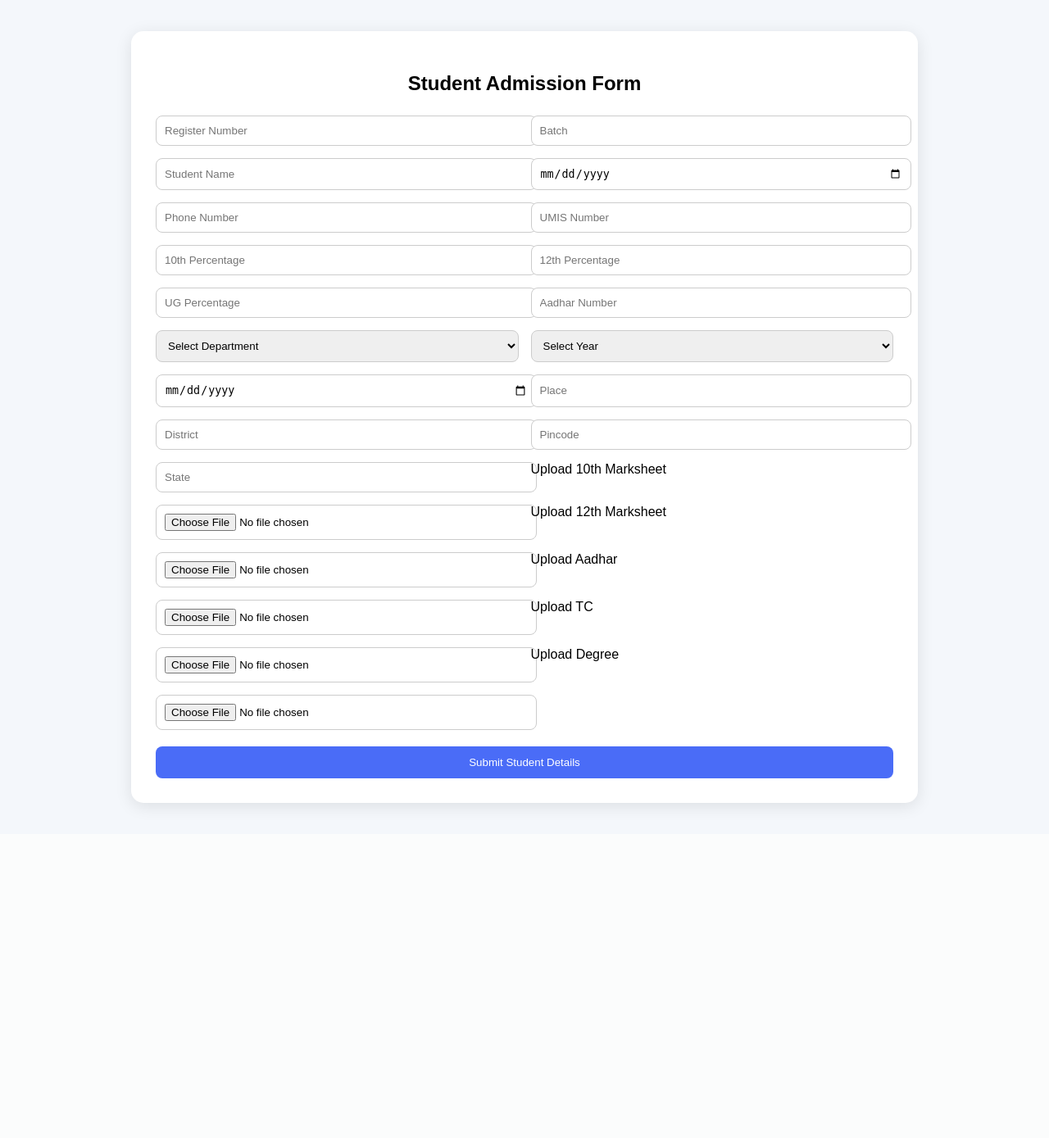
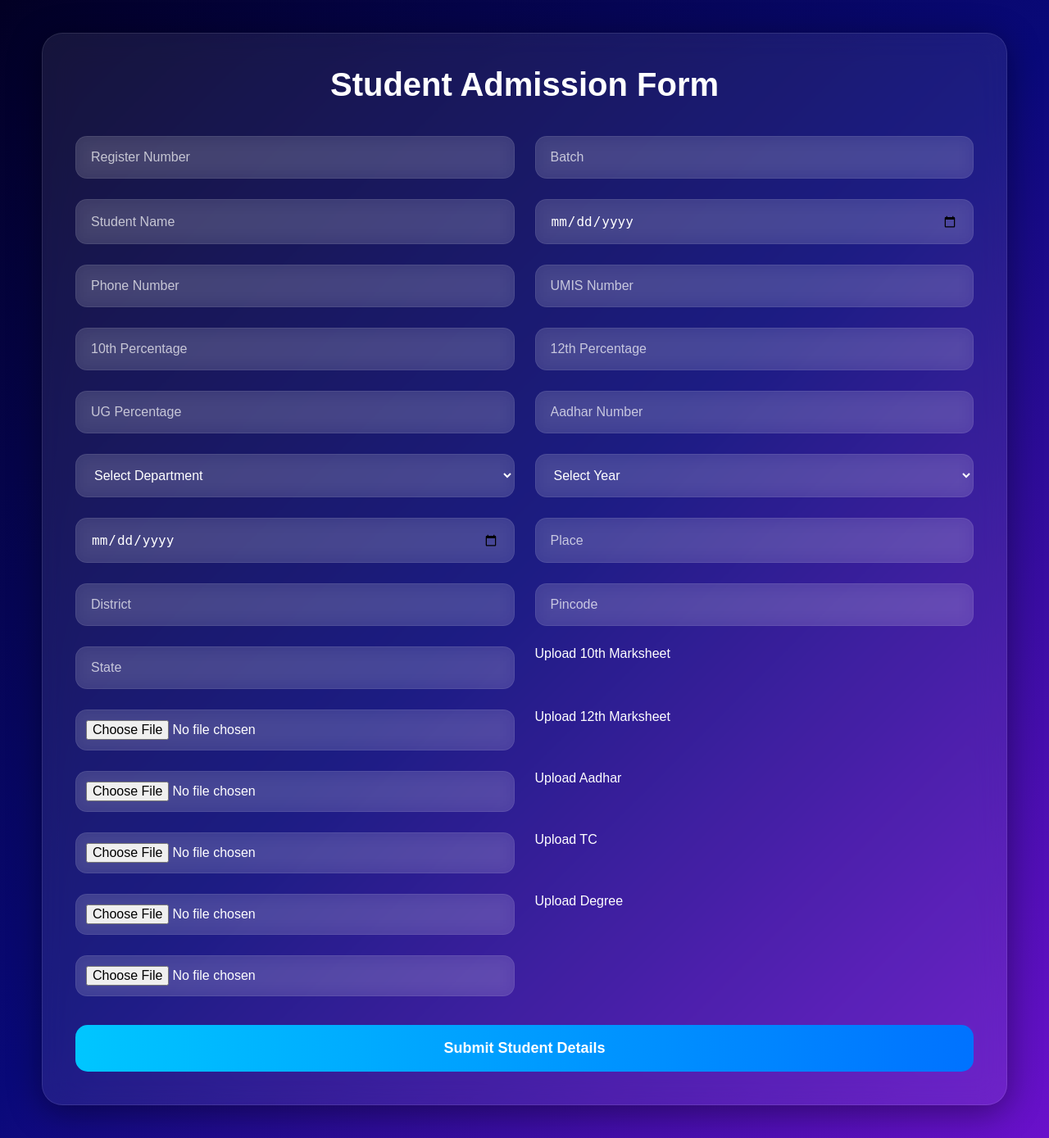
Before and after one commit to aluau444422127014/mca-erp-new, a Flask app: page /student_form in a window 1280 px wide. Shown: the whole page at 82% size. Before the commit the page ends 991 px from the top, so only its background shows below. Run offline with Flask 3, Linux system fonts and the light colour scheme.

Commit message:
Update student_form.html

```diff
--- a/templates/student_form.html
+++ b/templates/student_form.html
@@ -6,59 +6,179 @@
 
     <style>
 
-        body{
-            font-family: Arial;
-            background: #f4f7fb;
-            padding: 30px;
-        }
+*{
+    margin: 0;
+    padding: 0;
+    box-sizing: border-box;
+}
 
-        .box{
-            background: white;
-            max-width: 900px;
-            margin: auto;
-            padding: 30px;
-            border-radius: 15px;
-            box-shadow: 0 4px 20px rgba(0,0,0,0.1);
-        }
+body{
+    font-family: Arial, sans-serif;
+    background: linear-gradient(135deg,#020024,#090979,#6a11cb);
+    min-height: 100vh;
+    padding: 40px 20px;
+    color: white;
+}
 
-        h2{
-            text-align: center;
-            margin-bottom: 25px;
-        }
+/* MAIN CONTAINER */
 
-        .grid{
-            display: grid;
-            grid-template-columns: 1fr 1fr;
-            gap: 15px;
-        }
+.box{
+    width: 95%;
+    max-width: 1200px;
+    margin: auto;
 
-        input, select{
-            padding: 10px;
-            border-radius: 8px;
-            border: 1px solid #ccc;
-            width: 100%;
-        }
+    background: rgba(255,255,255,0.08);
 
-        .full{
-            grid-column: span 2;
-        }
+    backdrop-filter: blur(18px);
+    -webkit-backdrop-filter: blur(18px);
 
-        button{
-            background: #4a6cf7;
-            color: white;
-            border: none;
-            padding: 12px;
-            border-radius: 8px;
-            cursor: pointer;
-            width: 100%;
-            margin-top: 20px;
-        }
+    border: 1px solid rgba(255,255,255,0.1);
 
-        button:hover{
-            background: #2f4bd1;
-        }
+    border-radius: 25px;
 
-    </style>
+    padding: 40px;
+
+    box-shadow: 0 8px 40px rgba(0,0,0,0.4);
+}
+
+/* TITLE */
+
+h2{
+    text-align: center;
+    font-size: 40px;
+    margin-bottom: 40px;
+    color: white;
+}
+
+/* GRID */
+
+.grid{
+    display: grid;
+    grid-template-columns: repeat(2,1fr);
+    gap: 25px;
+}
+
+/* INPUTS */
+
+input,
+select{
+    width: 100%;
+    padding: 16px 18px;
+
+    border: none;
+    outline: none;
+
+    border-radius: 14px;
+
+    background: rgba(255,255,255,0.12);
+
+    color: white;
+
+    font-size: 16px;
+
+    backdrop-filter: blur(10px);
+
+    border: 1px solid rgba(255,255,255,0.08);
+
+    transition: 0.3s;
+}
+
+/* PLACEHOLDER */
+
+input::placeholder{
+    color: rgba(255,255,255,0.7);
+}
+
+/* SELECT */
+
+select{
+    color: white;
+}
+
+select option{
+    background: #111;
+    color: white;
+}
+
+/* INPUT FOCUS */
+
+input:focus,
+select:focus{
+    border: 1px solid #00c6ff;
+    box-shadow: 0 0 10px rgba(0,198,255,0.5);
+}
+
+/* FILE LABEL */
+
+.file-box{
+    display: flex;
+    flex-direction: column;
+    gap: 10px;
+}
+
+.file-box label{
+    color: white;
+    font-size: 15px;
+    font-weight: bold;
+}
+
+/* FILE INPUT */
+
+input[type="file"]{
+    padding: 12px;
+    cursor: pointer;
+}
+
+/* BUTTON */
+
+button{
+    margin-top: 35px;
+
+    width: 100%;
+
+    padding: 18px;
+
+    border: none;
+    border-radius: 15px;
+
+    background: linear-gradient(90deg,#00c6ff,#0072ff);
+
+    color: white;
+
+    font-size: 18px;
+    font-weight: bold;
+
+    cursor: pointer;
+
+    transition: 0.3s;
+}
+
+/* BUTTON HOVER */
+
+button:hover{
+    transform: scale(1.02);
+    box-shadow: 0 0 20px rgba(0,198,255,0.4);
+}
+
+/* MOBILE */
+
+@media(max-width:900px){
+
+    .grid{
+        grid-template-columns: 1fr;
+    }
+
+    h2{
+        font-size: 30px;
+    }
+
+    .box{
+        padding: 25px;
+    }
+
+}
+
+</style>
 </head>
 
 <body>
```
